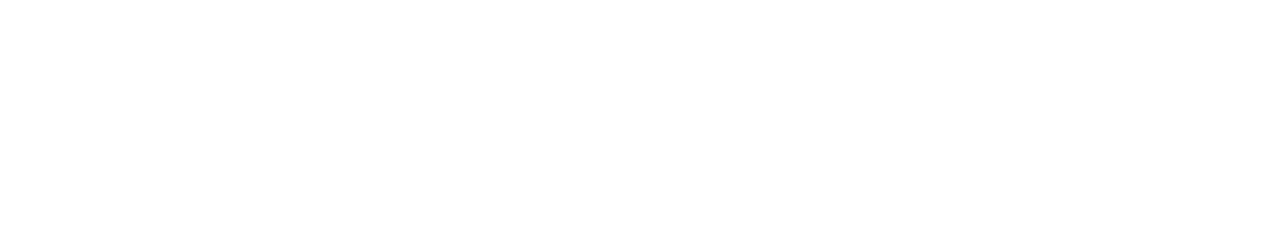
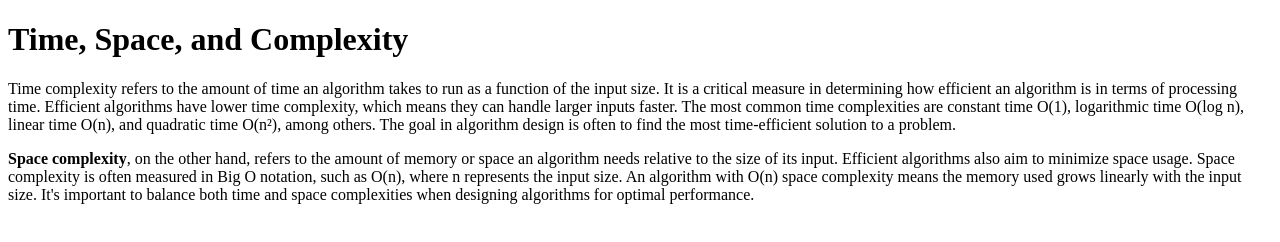
Before and after one commit to acciojob/time-and-space-complexity-RitankJaikar, a website: page main.html in a window 1280 px wide. Drawn offline with Linux system fonts and the light colour scheme.

Commit message:
created a submission

```diff
--- a/main.html
+++ b/main.html
@@ -8,6 +8,9 @@
 
 <body>
 	<!-- the entire body must be written by student -->
+	<h1>Time, Space, and Complexity</h1>
+	<p>Time complexity refers to the amount of time an algorithm takes to run as a function of the input size. It is a critical measure in determining how efficient an algorithm is in terms of processing time. Efficient algorithms have lower time complexity, which means they can handle larger inputs faster. The most common time complexities are constant time O(1), logarithmic time O(log n), linear time O(n), and quadratic time O(n²), among others. The goal in algorithm design is often to find the most time-efficient solution to a problem.</p>
+	<p><b>Space complexity</b>, on the other hand, refers to the amount of memory or space an algorithm needs relative to the size of its input. Efficient algorithms also aim to minimize space usage. Space complexity is often measured in Big O notation, such as O(n), where n represents the input size. An algorithm with O(n) space complexity means the memory used grows linearly with the input size. It's important to balance both time and space complexities when designing algorithms for optimal performance.</p>
     <script type="text/javascript" src="./script.js">
 </script>
 
```
